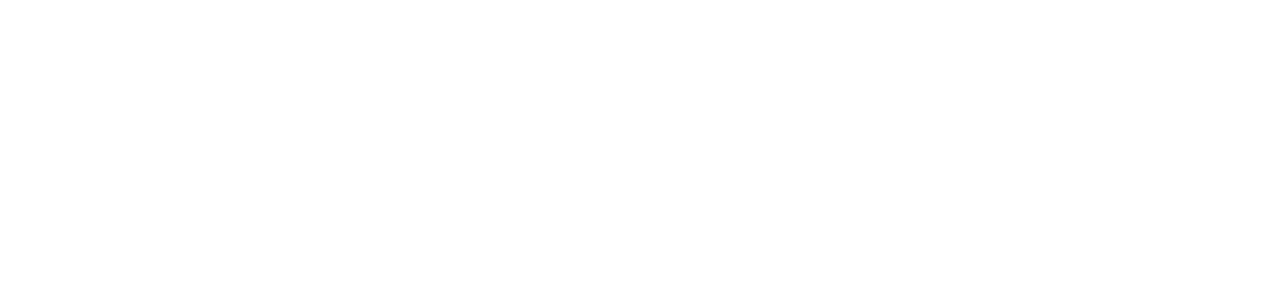
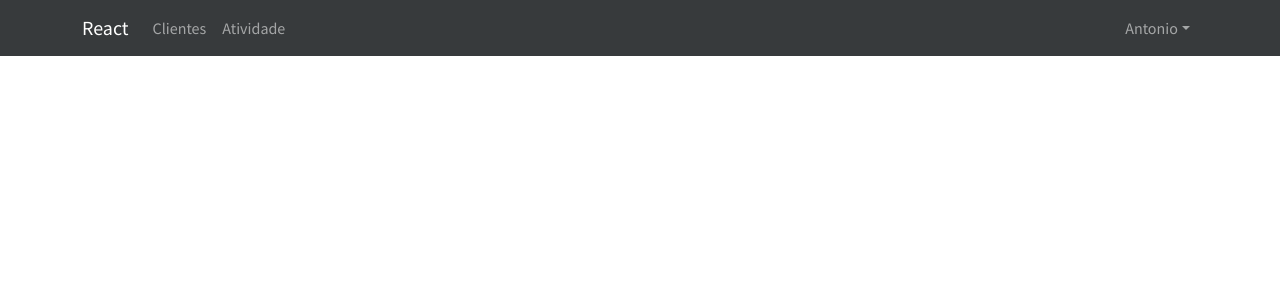
Before and after one commit to AJS2112/proativity-react-dotnet5-efcore5, a React (Create React App) app in the folder front/pro-atividade-app/: page / in a window 1280 px wide. Shown: the top 300 px of the page. Built offline with nearby package versions, Linux system fonts and the light colour scheme.

Commit message:
S6 - adding links

```diff
--- a/front/pro-atividade-app/src/App.js
+++ b/front/pro-atividade-app/src/App.js
@@ -1,16 +1,14 @@
 import './App.css';
 import Atividade from "./pages/atividades/Atividade";
-import { BrowserRouter as Router, Switch, Route } from 'react-router-dom'
+import { Switch, Route } from 'react-router-dom'
 
 export default function App() {
   return (
-    <Router>
+    <>
       <Route path='/atividades' component={Atividade} />
       <Route path='/clientes' component={Cliente} />
       <Route path='/home' component={Home} />
-
-    </Router>
-
+    </>
   );
 }
 
@@ -26,7 +24,7 @@
 const Cliente = () => {
   return (
     <div>
-      <h1>Home</h1>
+      <h1>Cliente</h1>
     </div>
   )
 }
--- a/front/pro-atividade-app/src/components/Menu.jsx
+++ b/front/pro-atividade-app/src/components/Menu.jsx
@@ -1,15 +1,16 @@
 import { Container, Nav, Navbar, NavDropdown } from "react-bootstrap";
+import { NavLink } from "react-router-dom";
 
 export const Menu = () => {
     return (
         <Navbar bg="dark" expand="lg" variant='dark'>
             <Container>
-                <Navbar.Brand href="#home">React</Navbar.Brand>
+                <Navbar.Brand as={NavLink} to="/home">React</Navbar.Brand>
                 <Navbar.Toggle aria-controls="basic-navbar-nav" />
                 <Navbar.Collapse id="basic-navbar-nav">
                     <Nav className="me-auto">
-                        <Nav.Link href="#home">Clientes</Nav.Link>
-                        <Nav.Link href="#link">Atividade</Nav.Link>
+                        <Nav.Link as={NavLink} to="/clientes">Clientes</Nav.Link>
+                        <Nav.Link as={NavLink} to="/atividades">Atividade</Nav.Link>
                     </Nav>
                     <Nav>
                         <NavDropdown align="end" title="Antonio" id="basic-nav-dropdown">
--- a/front/pro-atividade-app/src/index.js
+++ b/front/pro-atividade-app/src/index.js
@@ -4,11 +4,16 @@
 import 'bootswatch/dist/cosmo/bootstrap.min.css';
 import './index.css';
 import App from './App';
-
+import { Menu } from './components/Menu';
+import { BrowserRouter as Router } from 'react-router-dom'
 
 ReactDOM.render(
-  <div className='container'>
-    <App />
-  </div>,
+  <Router>
+    <Menu />
+    <div className='container'>
+      <App />
+    </div>
+  </Router>
+  ,
   document.getElementById('root')
 );
--- a/front/pro-atividade-app/src/pages/atividades/Atividade.jsx
+++ b/front/pro-atividade-app/src/pages/atividades/Atividade.jsx
@@ -1,7 +1,6 @@
 import { useState, useEffect } from 'react';
 import { Button, Modal } from 'react-bootstrap';
 
-import { Menu } from './../../components/Menu'
 import { AtividadeForm } from './AtividadeForm';
 import { AtividadeLista } from './AtividadeLista';
 import api from './../../api/atividade';
@@ -84,7 +83,6 @@
 
     return (
         <>
-            <Menu></Menu>
             <TitlePage title={"Atividade: " + (atividade.id !== 0 ? atividade.id : '')}>
                 <Button variant="outline-secondary" onClick={novaAtividade}>
                     <i className='fas fa-plus'></i>
```
